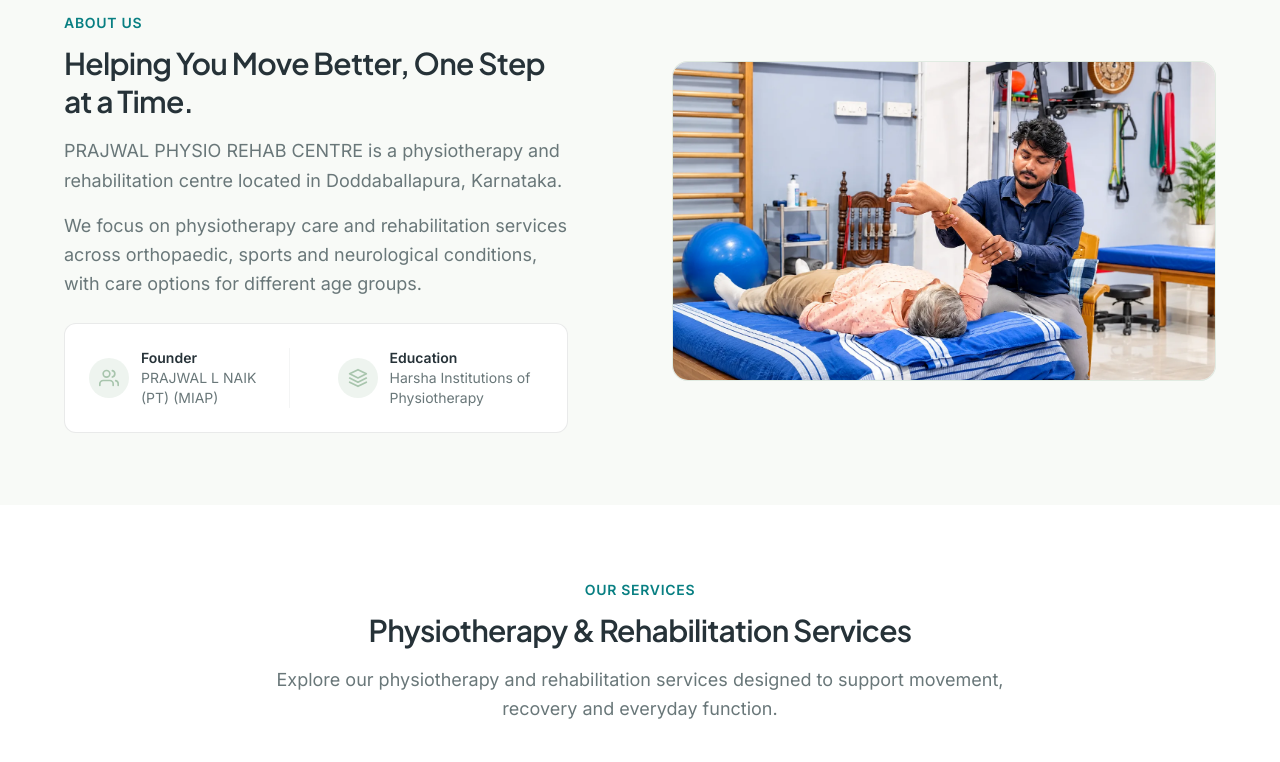
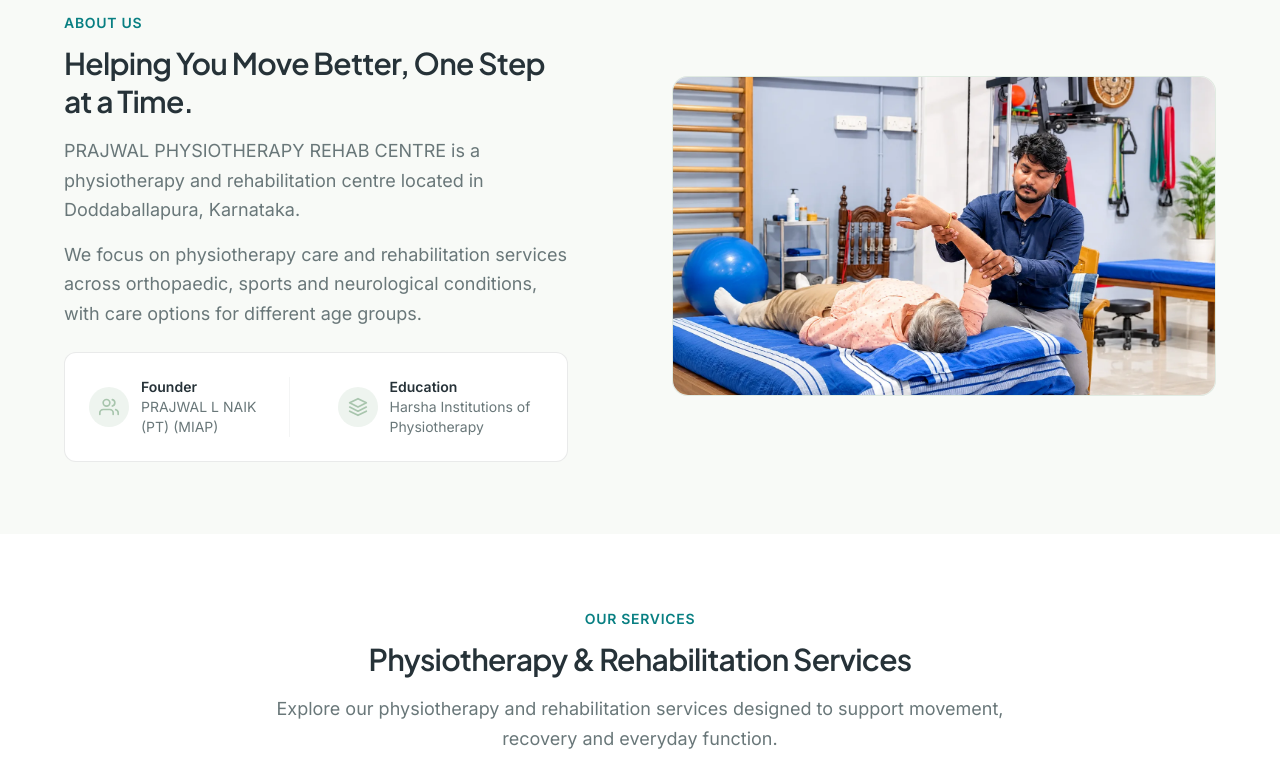
Before and after one commit to kaifsyed/RAJWAL-PHYSIO-REHAB-CENTRE, a Next.js app: page / in a window 1280 px wide. Shown: the part 860-1622 px from the top of the page. Built offline with nearby package versions, Linux system fonts and the light colour scheme.

Commit message:
rebrand the name from physio to physiotherapy

```diff
--- a/src/app/layout.tsx
+++ b/src/app/layout.tsx
@@ -16,7 +16,7 @@ const plusJakartaSans = Plus_Jakarta_Sans({
 });
 
 export const metadata = {
-  title: "PRAJWAL PHYSIO REHAB CENTRE",
+  title: "PRAJWAL PHYSIOTHERAPY REHAB CENTRE",
   description: "Physiotherapy and rehabilitation centre in Doddaballapura, Karnataka.",
   metadataBase: new URL(SITE_URL),
   alternates: { canonical: "/" },
@@ -24,17 +24,17 @@ export const metadata = {
     icon: "/favicon.png",
   },
   openGraph: {
-    title: "PRAJWAL PHYSIO REHAB CENTRE",
+    title: "PRAJWAL PHYSIOTHERAPY REHAB CENTRE",
     description: "Physiotherapy and rehabilitation centre in Doddaballapura, Karnataka.",
     type: "website",
     locale: "en_IN",
-    siteName: "PRAJWAL PHYSIO REHAB CENTRE",
+    siteName: "PRAJWAL PHYSIOTHERAPY REHAB CENTRE",
     url: SITE_URL,
     images: [`${SITE_URL}/images/clinic/exterior.webp`],
   },
   twitter: {
     card: "summary_large_image",
-    title: "PRAJWAL PHYSIO REHAB CENTRE",
+    title: "PRAJWAL PHYSIOTHERAPY REHAB CENTRE",
     description: "Physiotherapy and rehabilitation centre in Doddaballapura, Karnataka.",
     images: [`${SITE_URL}/images/clinic/exterior.webp`],
   },
@@ -48,7 +48,7 @@ export default function RootLayout({
   const localBusiness = {
     "@context": "https://schema.org",
     "@type": "Physiotherapy",
-    "name": "PRAJWAL PHYSIO REHAB CENTRE",
+    "name": "PRAJWAL PHYSIOTHERAPY REHAB CENTRE",
     "logo": `${SITE_URL}${LOGO_PATH}`,
     "description": "Physiotherapy and rehabilitation centre in Doddaballapura, Karnataka.",
     "url": `${SITE_URL}/`,
--- a/src/components/layout/footer.tsx
+++ b/src/components/layout/footer.tsx
@@ -95,7 +95,7 @@ export function Footer() {
             <div className="flex items-center gap-2 mb-4">
               <Image
                 src={LOGO_PATH}
-                alt="Prajwal Physio Rehab Centre"
+                alt="PRAJWAL PHYSIOTHERAPY REHAB CENTRE"
                 width={120}
                 height={40}
                 className="block"
@@ -197,7 +197,7 @@ export function Footer() {
 
         <div className="border-t border-dark-teal/20 pt-6 flex flex-col md:flex-row justify-between items-center gap-4">
           <p className="text-[#FFFFFF] text-sm">
-            &copy; {currentYear} PRAJWAL PHYSIO REHAB CENTRE. All rights
+            &copy; {currentYear} PRAJWAL PHYSIOTHERAPY REHAB CENTRE. All rights
             reserved.
           </p>
           <p className="text-[#FFFFFF] text-sm">
--- a/src/components/layout/navbar.tsx
+++ b/src/components/layout/navbar.tsx
@@ -92,11 +92,11 @@ export function Navbar() {
           <Link
             href="/"
             className="flex items-center gap-2 flex-shrink-0"
-            aria-label="Prajwal Physio Rehab Centre home"
+            aria-label="PRAJWAL PHYSIOTHERAPY REHAB CENTRE home"
           >
             <Image
               src={LOGO_PATH}
-              alt="Prajwal Physio Rehab Centre"
+              alt="PRAJWAL PHYSIOTHERAPY REHAB CENTRE"
               width={168}
               height={56}
               priority
--- a/src/components/sections/about.tsx
+++ b/src/components/sections/about.tsx
@@ -16,7 +16,7 @@ export function AboutUs() {
               Helping You Move Better, One Step at a Time.
             </h2>
             <p className="mb-4 max-w-lg text-muted-text leading-relaxed text-lg">
-              PRAJWAL PHYSIO REHAB CENTRE is a physiotherapy and rehabilitation
+              PRAJWAL PHYSIOTHERAPY REHAB CENTRE is a physiotherapy and rehabilitation
               centre located in Doddaballapura, Karnataka.
             </p>
             <p className="mb-6 max-w-lg text-muted-text leading-relaxed text-lg">
@@ -90,7 +90,7 @@ export function AboutUs() {
             <div className="relative z-10 h-[240px] lg:h-[320px] w-full rounded-2xl border border-sage-green/30 bg-white/80 flex items-center justify-center overflow-hidden">
               <Image
                 src="/images/clinic/reception.webp"
-                alt="Prajwal Physio Rehab Centre reception area"
+                alt="PRAJWAL PHYSIOTHERAPY REHAB CENTRE reception area"
                 fill
                 className="object-cover object-center"
                 sizes="(max-width: 768px) 100vw, 320px"
--- a/src/components/sections/contact.tsx
+++ b/src/components/sections/contact.tsx
@@ -63,7 +63,7 @@ export function Contact() {
             </h2>
             <p className="mb-5 max-w-lg text-muted-text leading-relaxed text-lg">
               Have questions about physiotherapy or rehabilitation services? Get
-              in touch with PRAJWAL PHYSIO REHAB CENTRE to enquire about
+              in touch with PRAJWAL PHYSIOTHERAPY REHAB CENTRE to enquire about
               appointments and available care options.
             </p>
 
@@ -143,7 +143,7 @@ export function Contact() {
                   <MapPin className="w-5 h-5 mt-0.5 text-deep-teal flex-shrink-0" />
                   <div>
                     <p className="text-sm font-semibold text-charcoal">
-                      PRAJWAL PHYSIO REHAB CENTRE
+                      PRAJWAL PHYSIOTHERAPY REHAB CENTRE
                     </p>
                     <p className="text-sm text-muted-text leading-relaxed">
                       {ADDRESS}
@@ -168,12 +168,12 @@ export function Contact() {
                 </div>
               <div className="relative h-[320px] lg:h-[400px] w-full rounded-2xl overflow-hidden border border-sage-green/30 mt-4 mb-6">
                 <iframe
-                  src="https://www.google.com/maps/embed?pb=!1m18!1m12!1m3!1d3882.764037465121!2d77.54157717484749!3d13.302675087044017!2m3!1f0!2f0!3f0!3m2!1i1024!2i768!4f13.1!3m3!1m2!1s0x3bb1df0045cc0faf%3A0xea443e7373a7e538!2sPRAJWAL%20PHYSIO%20REHAB%20CENTRE!5e0!3m2!1sen!2sin!4v1793883675119!5m2!1sen!2sin"
+                  src="https://www.google.com/maps/embed?pb=!1m18!1m12!1m3!1d3882.76403725753!2d77.54415209999999!3d13.3026751!2m3!1f0!2f0!3f0!3m2!1i1024!2i768!4f13.1!3m3!1m2!1s0x3bb1df0045cc0faf%3A0xea443e7373a7e538!2sPrajwal%20Physiotherapy%20Rehab%20Centre!5e0!3m2!1sen!2sin!4v1793987784021!5m2!1sen!2sin"
                   width="100%"
                   height="100%"
                   style={{ border: 0, display: "block" }}
                   loading="lazy"
-                  title="Prajwal Physio Rehab Centre location map"
+                  title="PRAJWAL PHYSIOTHERAPY REHAB CENTRE location map"
                   allowFullScreen
                   referrerPolicy="strict-origin-when-cross-origin"
                 />
--- a/src/components/sections/gallery.tsx
+++ b/src/components/sections/gallery.tsx
@@ -41,7 +41,7 @@ export function ClinicGallery() {
             Clinic Gallery
           </span>
           <h2 className="mb-4 text-3xl lg:text-4xl font-bold tracking-tight text-charcoal leading-[1.2]">
-            Inside PRAJWAL PHYSIO REHAB CENTRE
+            Inside PRAJWAL PHYSIOTHERAPY REHAB CENTRE
           </h2>
           <p className="text-muted-text leading-relaxed text-lg">
             A closer look at our clinic and rehabilitation environment.
--- a/src/components/sections/hero.tsx
+++ b/src/components/sections/hero.tsx
@@ -75,7 +75,7 @@ export function Hero() {
               <Image
                 key={src}
                 src={src}
-                alt="Prajwal Physio Rehab Centre clinic and rehabilitation environment"
+                alt="PRAJWAL PHYSIOTHERAPY REHAB CENTRE clinic and rehabilitation environment"
                 fill
                 className={`rounded-2xl border border-sage-green/30 object-cover object-center transition-opacity duration-1000 ${
                   index === current ? "opacity-100" : "opacity-0"
@@ -96,7 +96,7 @@ export function Hero() {
               <Image
                 key={src}
                 src={src}
-                alt="Prajwal Physio Rehab Centre clinic and rehabilitation environment"
+                alt="PRAJWAL PHYSIOTHERAPY REHAB CENTRE clinic and rehabilitation environment"
                 fill
                 className={`rounded-2xl border border-sage-green/30 object-cover object-center transition-opacity duration-1000 ${
                   index === current ? "opacity-100" : "opacity-0"
--- a/src/components/sections/testimonials.tsx
+++ b/src/components/sections/testimonials.tsx
@@ -66,7 +66,7 @@ export function PatientTestimonials() {
             Real Experiences. Genuine Care.
           </h2>
           <p className="text-muted-text leading-relaxed text-sm">
-            Read about the experiences shared by people who trusted Prajwal Physio Rehab Centre with their recovery.
+            Read about the experiences shared by people who trusted PRAJWAL PHYSIOTHERAPY REHAB CENTRE with their recovery.
           </p>
           <p className="mt-3 text-xs text-muted-text italic">
             All patient reviews displayed here have been personally verified by our team and are also available on Google.
--- a/src/lib/site.ts
+++ b/src/lib/site.ts
@@ -1,3 +1,3 @@
 export const SITE_URL = "https://prajwalphysio.in";
-export const SITE_NAME = "PRAJWAL PHYSIO REHAB CENTRE";
-export const LOGO_PATH = "/logo/prajwal-logonew.png";
+export const SITE_NAME = "PRAJWAL PHYSIOTHERAPY REHAB CENTRE";
+export const LOGO_PATH = "/logo/PrajwalLogoNEW1.png";
```
Also changed, not shown: src/components/sections/faq.tsx (+5 -5 lines), src/components/sections/trust-indicators.tsx (line endings or trailing spaces), 2 other files (tests, documents, lock files or other folders).
